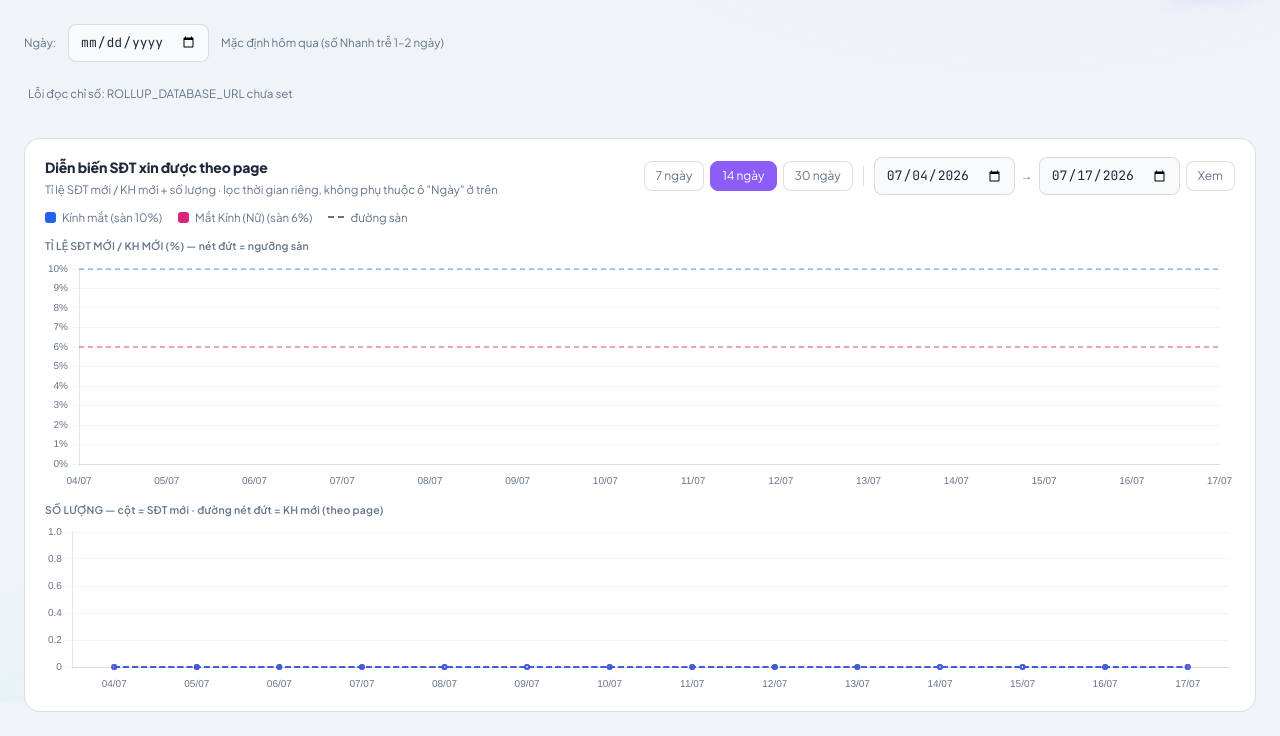
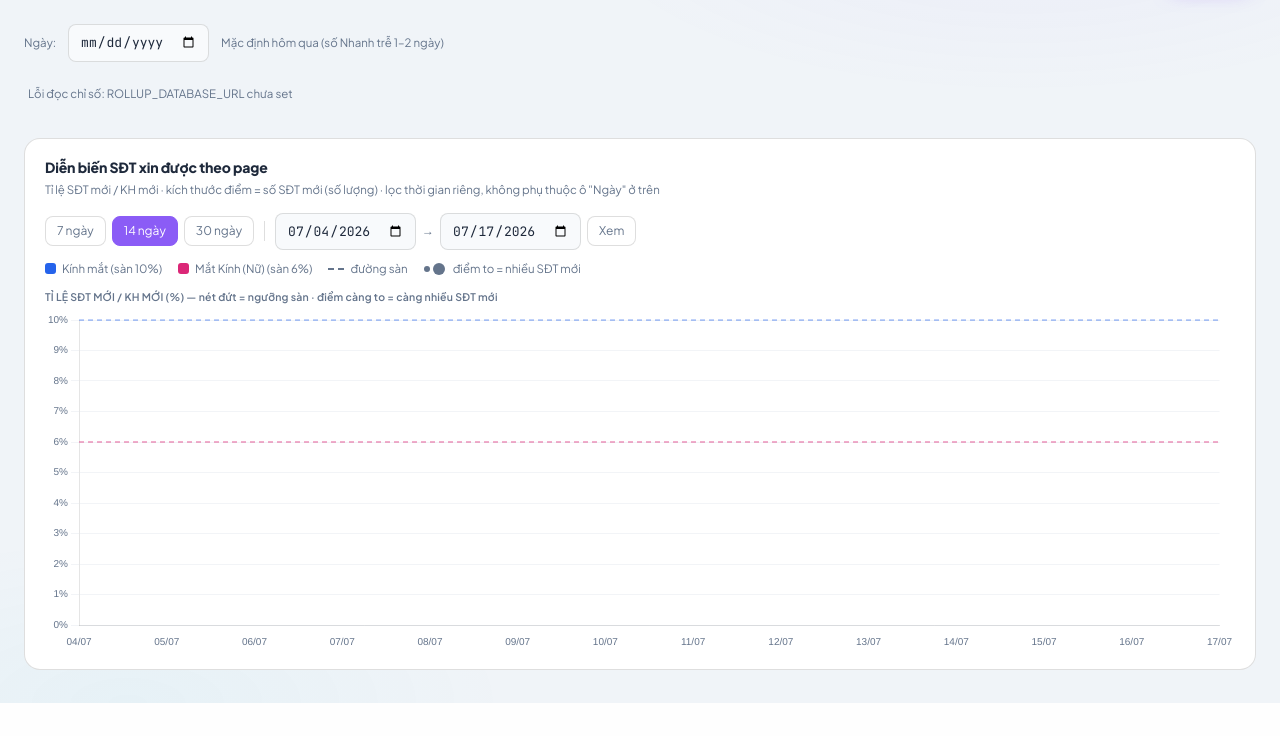
Before and after one commit to hungnvn8n/eyeplus-ads-monitor, a Flask app: page /sang-liec in a window 1280 px wide. Shown: the part 97-833 px from the top of the page. After the commit the page ends 800 px from the top, so only its background shows below. Run offline with Flask 3, Linux system fonts and the light colour scheme; the visitor is signed in with stand-in values (Sample User, id 1); parts of the project's set-up code (start-up, migrations or seed data) failed here and were passed over; some libraries are stand-ins or nearby versions.

Commit message:
feat(tracking): gộp 2 biểu đồ SĐT thành 1 — bubble-line (điểm to = số SĐT mới)
Tích hợp tỉ lệ + số lượng vào 1 biểu đồ, 1 trục Y (%) đúng chuẩn dataviz (không
dual-axis): đường tỉ lệ %/page + 2 đường sàn nét đứt, KÍCH THƯỚC ĐIỂM ∝ số SĐT mới
(diện tích ∝ số lượng). Tooltip: tỉ lệ + SĐT mới + KH mới. Bỏ chart cột riêng.

Co-Authored-By: Claude Opus 4.8 (1M context) <noreply@anthropic.com>

```diff
--- a/templates/sang_liec.html
+++ b/templates/sang_liec.html
@@ -62,6 +62,7 @@
   .scc-sw{width:11px;height:11px;border-radius:3px;flex-shrink:0}
   .scc-plot{position:relative;height:230px;margin-top:6px}
   .scc-plot.count{height:170px}
+  .scc-plot.tall{height:340px}
   .scc-plabel{font-size:10.5px;color:var(--muted);margin:12px 0 2px;font-weight:600;letter-spacing:.02em}
   .scc-empty{font-size:12px;color:var(--muted);padding:30px 0;text-align:center}
 </style>
@@ -79,7 +80,7 @@
   <div class="scc-head">
     <div>
       <div class="scc-title">Diễn biến SĐT xin được theo page</div>
-      <div class="scc-desc">Tỉ lệ SĐT mới / KH mới + số lượng · lọc thời gian riêng, không phụ thuộc ô "Ngày" ở trên</div>
+      <div class="scc-desc">Tỉ lệ SĐT mới / KH mới · kích thước điểm = số SĐT mới (số lượng) · lọc thời gian riêng, không phụ thuộc ô "Ngày" ở trên</div>
     </div>
     <div class="scc-ctrl">
       <button class="scc-btn" data-range="7">7 ngày</button>
@@ -93,10 +94,8 @@
     </div>
   </div>
   <div class="scc-legend" id="sccLegend"></div>
-  <div class="scc-plabel">TỈ LỆ SĐT MỚI / KH MỚI (%) — nét đứt = ngưỡng sàn</div>
-  <div class="scc-plot"><canvas id="sccRate"></canvas></div>
-  <div class="scc-plabel">SỐ LƯỢNG — cột = SĐT mới · đường nét đứt = KH mới (theo page)</div>
-  <div class="scc-plot count"><canvas id="sccCount"></canvas></div>
+  <div class="scc-plabel">TỈ LỆ SĐT MỚI / KH MỚI (%) — nét đứt = ngưỡng sàn · điểm càng to = càng nhiều SĐT mới</div>
+  <div class="scc-plot tall"><canvas id="sccRate"></canvas></div>
 </div>
 
 <script src="https://cdn.jsdelivr.net/npm/chart.js@4.4.0/dist/chart.umd.min.js"></script>
@@ -195,23 +194,34 @@ function sccLegend(pages){
   const el = document.getElementById("sccLegend");
   const p = pages || {};
   const item = (k) => p[k] ? `<span class="scc-lg"><span class="scc-sw" style="background:${SCC_COLORS[k]}"></span>${esc(p[k].label)} (sàn ${p[k].floor}%)</span>` : "";
+  const mut = cssVar('--muted')||'#94a3b8';
   el.innerHTML = item("chinh") + item("her") +
-    `<span class="scc-lg"><span class="scc-sw" style="background:transparent;border-top:2px dashed ${cssVar('--muted')||'#94a3b8'};height:0;width:16px;border-radius:0"></span>đường sàn</span>`;
+    `<span class="scc-lg"><span class="scc-sw" style="background:transparent;border-top:2px dashed ${mut};height:0;width:16px;border-radius:0"></span>đường sàn</span>` +
+    `<span class="scc-lg"><span style="display:inline-flex;align-items:center;gap:3px"><span style="width:6px;height:6px;border-radius:99px;background:${mut}"></span><span style="width:12px;height:12px;border-radius:99px;background:${mut}"></span></span>&nbsp;điểm to = nhiều SĐT mới</span>`;
 }
 
-function sccMakeRate(data){
+function sccMake(data){
+  // 1 biểu đồ: đường tỉ lệ %/page + 2 đường sàn nét đứt, KÍCH THƯỚC ĐIỂM = số SĐT mới.
+  // 1 trục Y duy nhất (%), số lượng mã hóa bằng bán kính điểm (theo diện tích ∝ SĐT mới).
   const ctx = document.getElementById("sccRate");
-  if(SCC.charts.rate) SCC.charts.rate.destroy();
+  if(SCC.charts.main) SCC.charts.main.destroy();
   const labels = data.days.map(d => d.slice(8,10)+"/"+d.slice(5,7));
   const tick = cssVar('--muted')||'#94a3b8', grid = hexA('#94a3b8', .12);
   const p = data.pages;
-  const floorLine = (key) => ({ label:`Sàn ${p[key].label}`, data: data.days.map(()=>p[key].floor),
-    borderColor: hexA(SCC_COLORS[key], .55), borderWidth:1.5, borderDash:[5,4], pointRadius:0,
-    fill:false, tension:0, order:5, __floor:true });
-  const rateLine = (key) => ({ label:p[key].label, data:p[key].rate,
-    borderColor:SCC_COLORS[key], backgroundColor:hexA(SCC_COLORS[key], .08),
-    borderWidth:2.5, pointRadius:3, pointHoverRadius:5, tension:.3, spanGaps:true, fill:false, order:1 });
-  SCC.charts.rate = new Chart(ctx, {
+  // chuẩn hóa kích thước theo max SĐT mới trên cả 2 page (diện tích ∝ số lượng)
+  let vmax = 1;
+  ["chinh","her"].forEach(k=>{ if(p[k]) p[k].phone.forEach(v=>{ if(v>vmax) vmax=v; }); });
+  const RMIN=3, RMAX=15;
+  const radii = (key) => p[key].phone.map((v,i)=> (p[key].rate[i]==null) ? 0
+      : (v>0 ? RMIN+(RMAX-RMIN)*Math.sqrt(v/vmax) : RMIN*0.7));
+  const floorLine = (key) => ({ label:`Sàn ${p[key].label}`, data:data.days.map(()=>p[key].floor),
+    borderColor:hexA(SCC_COLORS[key], .5), borderWidth:1.5, borderDash:[5,4],
+    pointRadius:0, pointHoverRadius:0, fill:false, tension:0, order:5, __floor:true });
+  const rateLine = (key) => { const r=radii(key); return ({ label:p[key].label, data:p[key].rate,
+    borderColor:SCC_COLORS[key], borderWidth:2.5, tension:.3, spanGaps:true, fill:false, order:1, __key:key,
+    pointRadius:r, pointHoverRadius:r.map(x=>x+2),
+    pointBackgroundColor:hexA(SCC_COLORS[key], .5), pointBorderColor:SCC_COLORS[key], pointBorderWidth:1.5 }); };
+  SCC.charts.main = new Chart(ctx, {
     type:"line",
     data:{ labels, datasets:[ rateLine("chinh"), floorLine("chinh"), rateLine("her"), floorLine("her") ] },
     options:{ responsive:true, maintainAspectRatio:false, animation:false,
@@ -219,36 +229,11 @@ function sccMakeRate(data){
       plugins:{ legend:{ display:false },
         tooltip:{ callbacks:{
           label:(c)=>{ if(c.dataset.__floor) return null;
-            const v=c.parsed.y; return ` ${c.dataset.label}: ${v==null?"—":v+"%"}`; } } } },
+            const k=c.dataset.__key, i=c.dataIndex;
+            const ph=p[k].phone[i], nc=p[k].newcust[i], rt=p[k].rate[i];
+            return ` ${p[k].label}: ${rt==null?"—":rt+"%"} · ${ph} SĐT / ${nc} KH mới`; } } } },
       scales:{ x:{ grid:{display:false}, ticks:{color:tick, font:{size:10}} },
         y:{ beginAtZero:true, grid:{color:grid}, ticks:{color:tick, font:{size:10}, callback:v=>v+"%"} } } }
-  });
-}
-
-function sccMakeCount(data){
-  const ctx = document.getElementById("sccCount");
-  if(SCC.charts.count) SCC.charts.count.destroy();
-  const labels = data.days.map(d => d.slice(8,10)+"/"+d.slice(5,7));
-  const tick = cssVar('--muted')||'#94a3b8', grid = hexA('#94a3b8', .12);
-  const p = data.pages;
-  // Cột = SĐT mới (số ít, thấp) · Đường = KH mới (số nhiều, cao) — cùng 1 trục đếm
-  const phoneBar = (key) => ({ type:"bar", label:`SĐT mới · ${p[key].label}`, data:p[key].phone,
-    backgroundColor:SCC_COLORS[key], borderRadius:3, order:2, __key:key, __phone:true });
-  const custLine = (key) => ({ type:"line", label:`KH mới · ${p[key].label}`, data:p[key].newcust,
-    borderColor:hexA(SCC_COLORS[key], .85), backgroundColor:"transparent", borderWidth:2,
-    borderDash:[6,3], pointRadius:2, tension:.3, order:1, __key:key });
-  SCC.charts.count = new Chart(ctx, {
-    data:{ labels, datasets:[ phoneBar("chinh"), custLine("chinh"), phoneBar("her"), custLine("her") ] },
-    options:{ responsive:true, maintainAspectRatio:false, animation:false,
-      interaction:{ mode:"index", intersect:false },
-      plugins:{ legend:{ display:false },
-        tooltip:{ callbacks:{
-          label:(c)=>{ const k=c.dataset.__key, i=c.dataIndex;
-            if(!c.dataset.__phone) return null;   // chỉ in 1 dòng/ page trong tooltip
-            const ph=p[k].phone[i], nc=p[k].newcust[i], rt=p[k].rate[i];
-            return ` ${p[k].label}: ${ph} SĐT mới / ${nc} KH mới (${rt==null?"—":rt+"%"})`; } } } },
-      scales:{ x:{ grid:{display:false}, ticks:{color:tick, font:{size:10}} },
-        y:{ beginAtZero:true, grid:{color:grid}, ticks:{color:tick, font:{size:10}} } } }
   });
 }
 
@@ -262,8 +247,7 @@ async function sccLoad(since, until){
     document.getElementById("sccFrom").value = data.days[0];
     document.getElementById("sccTo").value   = data.days[data.days.length-1];
     sccLegend(data.pages);
-    sccMakeRate(data);
-    sccMakeCount(data);
+    sccMake(data);
   }catch(e){ document.getElementById("sccLegend").innerHTML = `<span class="scc-empty">Lỗi tải biểu đồ: ${esc(e.message)}</span>`; }
 }
 
```
